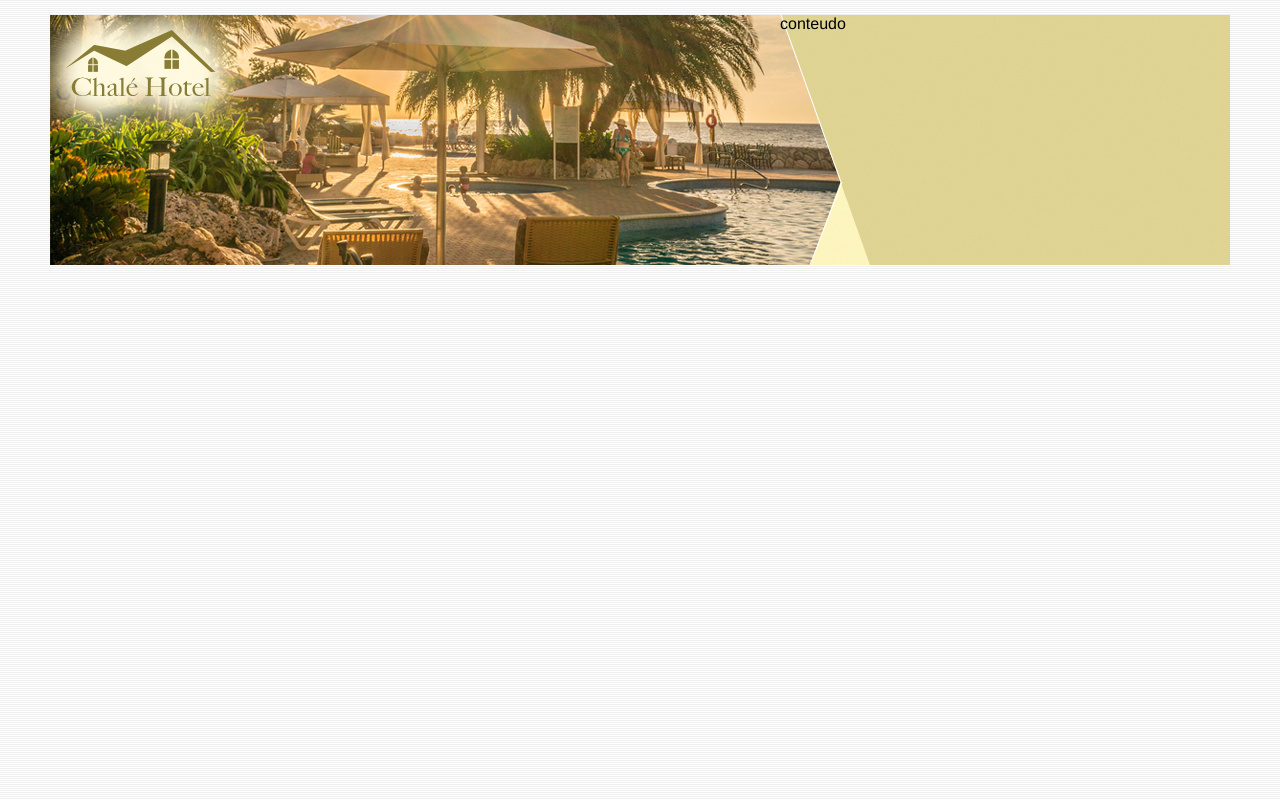
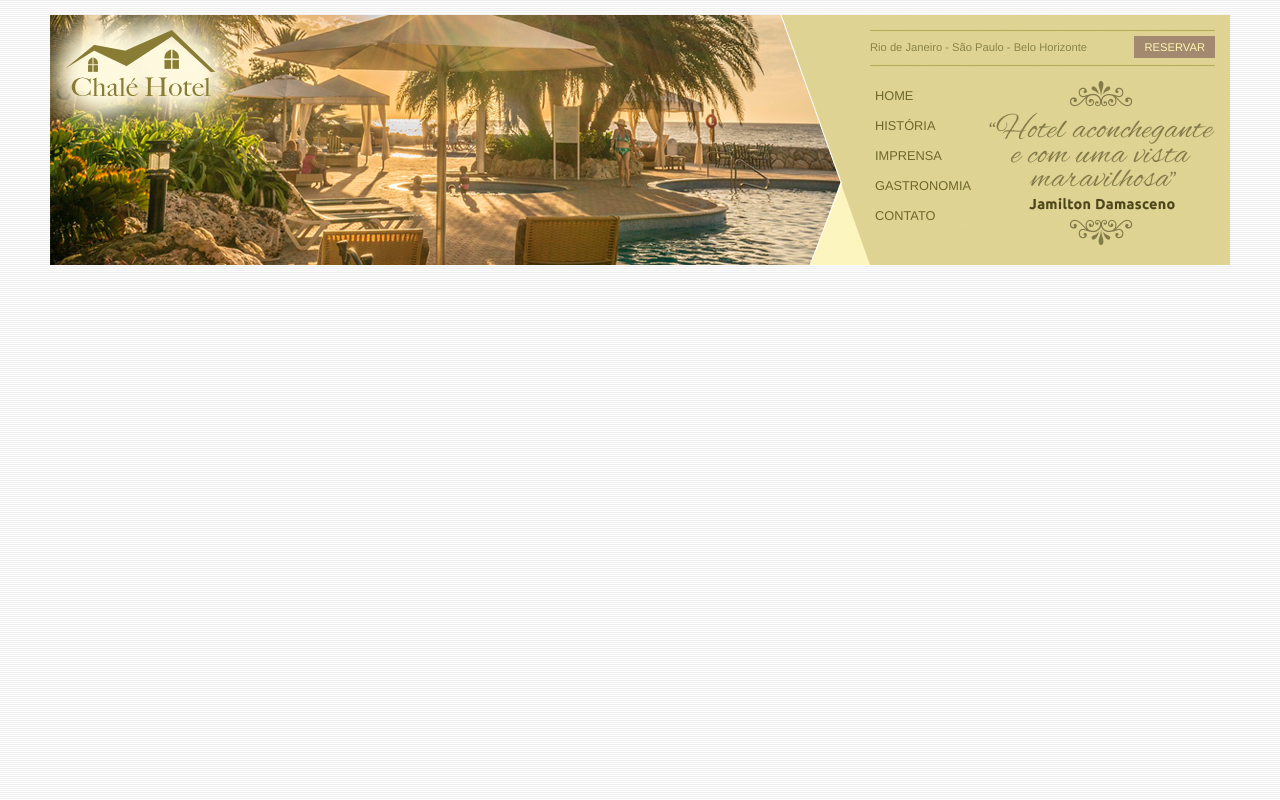
Before and after one commit to rafaelcardosodesouza/chaleHotel, a plain HTML site: page index.html in a window 1280 px wide. Drawn offline with Linux system fonts and the light colour scheme.

Commit message:
finalizado a parte do menu

```diff
--- a/index.html
+++ b/index.html
@@ -18,8 +18,21 @@
 
             <div id="area-menu">
                 <div id="conteudo-menu">
-                    conteudo
+                    <div id="menu-locais"><span class="locais"> Rio de Janeiro - São Paulo - Belo Horizonte </span>
+                        <a class="reserva" href="">Reservar</a>
+                        <div style="clear: both;"></div>
+                    </div>
+                    <div id="menu">
+                        <ul id="navegacao">
+                            <li><a href="">HOME</a></li>
+                            <li><a href="">HISTÓRIA</a></li>
+                            <li><a href="">IMPRENSA</a></li>
+                            <li><a href="">GASTRONOMIA</a></li>
+                            <li><a href="">CONTATO</a></li>
+                        </ul>
+                            <img class="depoimento" src="./resource/img/depoimento.png" alt="">
 
+                    </div>
                 </div>
             </div>
         </div>
--- a/resource/style.css
+++ b/resource/style.css
@@ -52,3 +52,54 @@ body {
     right: 0;
     z-index: 2;
 }
+#conteudo-menu{
+    margin-left: 90px;
+    margin-right: 15px;
+    padding-top: 15px;
+}
+#menu-locais{
+    border-bottom: 1px solid #b5ab56;
+    border-top: 1px solid #b5ab56;
+    padding-top:5px;
+    padding-bottom: 5px;
+    font-size: 0.7em;
+    color: #8b8448
+}
+#menu-locais .locais{
+    float: left;
+    line-height: 2.1em;
+}
+a{
+    text-decoration: none;
+}
+a.reserva{
+    text-transform: uppercase;
+    background: #a28970;
+    color: #fff5b0;
+    padding: 5px 10px;
+    float: right;
+}
+#menu{
+    margin-top: 15px;
+}
+ul{
+    list-style: none;
+}
+ul#navegacao{
+    float: left;
+}
+ul#navegacao a{
+    text-transform: uppercase;
+    font-size: 0.8em;
+    padding: 5px;
+    color: #6e672c;
+    line-height: 30px;
+}
+ul#navegacao a:hover{
+    background: #fdf6be;
+}
+.depoimento{
+    width: 226px;
+    height: 164px;
+    float: right;
+}
```
